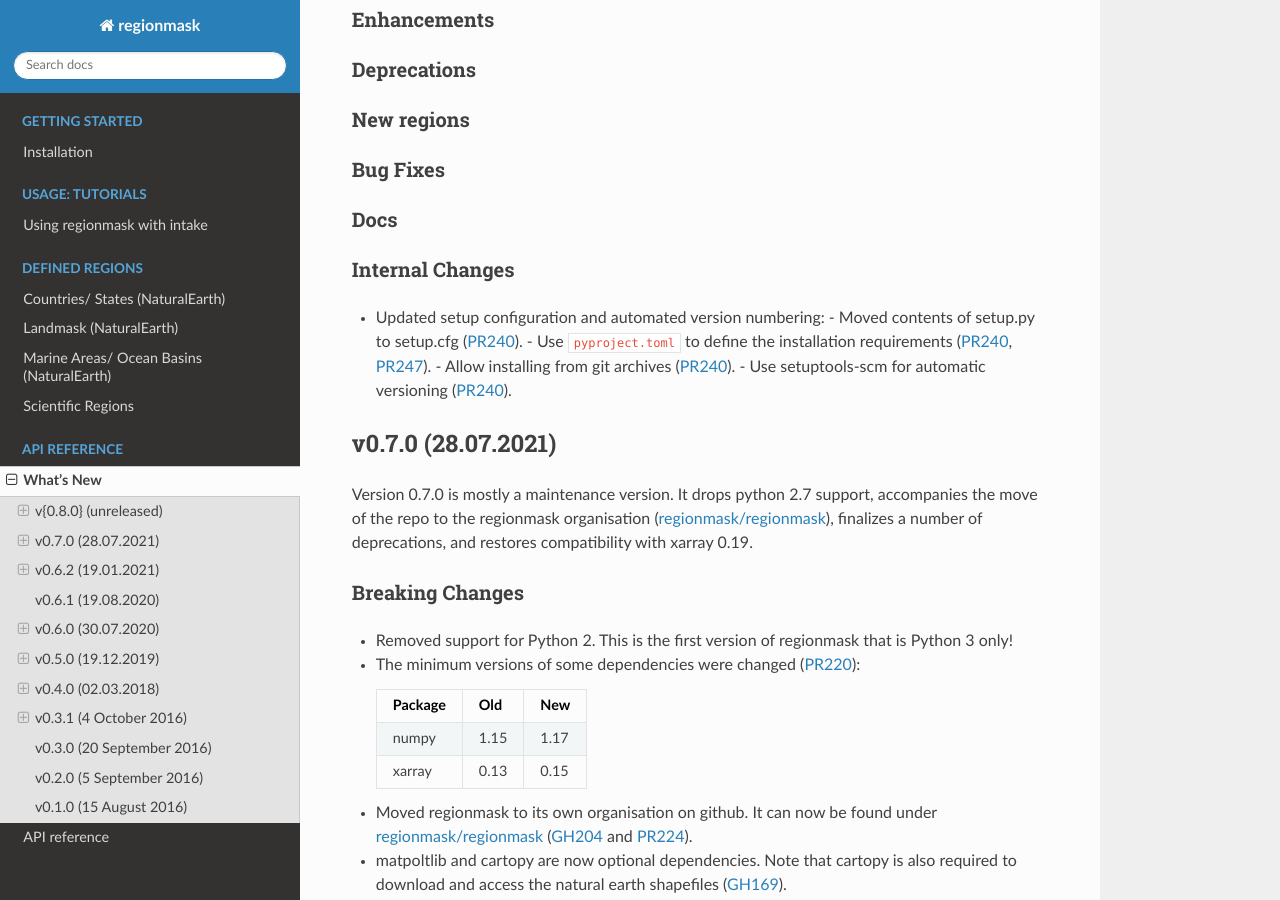
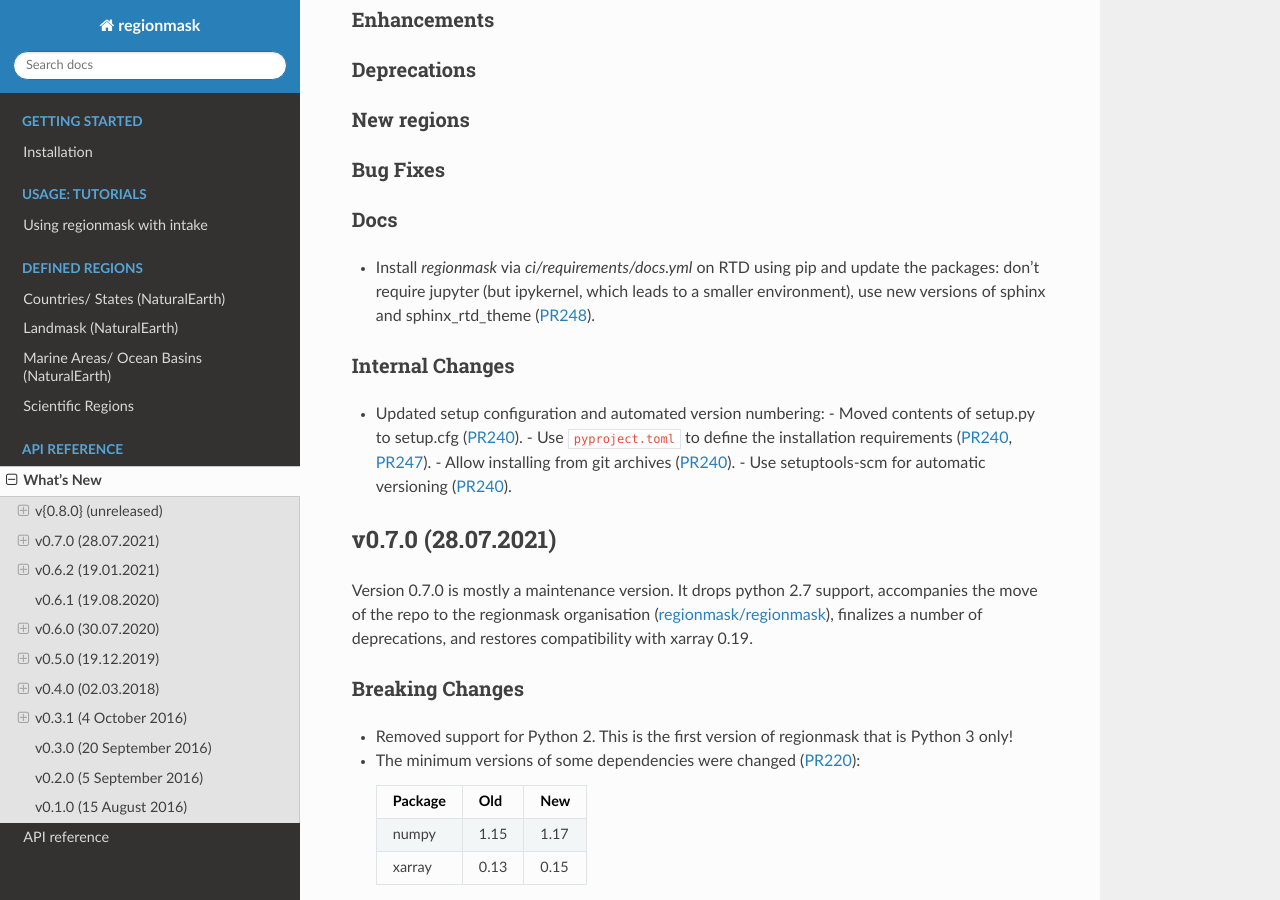
Before and after one commit to regionmask/regionmask, a Sphinx documentation site: the page built from docs/whats_new.rst, in a window 1280 px wide and 900 px high, scrolled down 384 px. Built offline with Sphinx 7.4.7 and the Read the Docs theme 2.0.0, drawn with Linux system fonts in a browser that asks for light colours; pages that are not in the unit, such as notebooks, are missing from menus; the version number could not be read and is left out.

Commit message:
update regionmask install on RTD (#248)
* fix regionmask install on RTD

* update doc requirements

* split version str

* whats_new

```diff
--- a/docs/conf.py
+++ b/docs/conf.py
@@ -77,7 +77,7 @@
 # built documents.
 #
 # The short X.Y version.
-version = regionmask.__version__
+version = regionmask.__version__.split("+")[0]
 # The full version, including alpha/beta/rc tags.
 release = regionmask.__version__
 
--- a/docs/whats_new.rst
+++ b/docs/whats_new.rst
@@ -30,6 +30,11 @@
 
 Docs
 ~~~~
+
+- Install `regionmask` via `ci/requirements/docs.yml` on RTD using pip and update the
+  packages: don't require jupyter (but ipykernel, which leads to a smaller environment),
+  use new versions of sphinx and sphinx_rtd_theme (:pull:`248`).
+
 
 Internal Changes
 ~~~~~~~~~~~~~~~~
```
Also changed, not shown: readthedocs.yml (+3 -9 lines), 1 other file.
